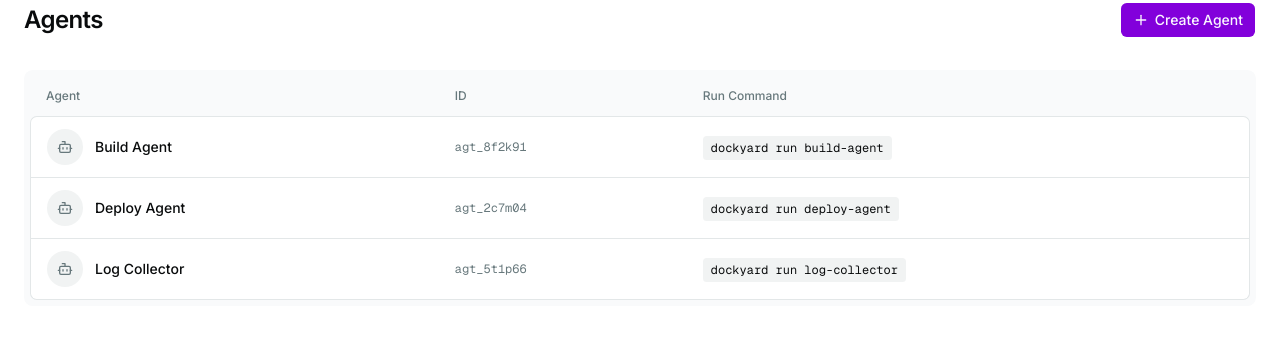
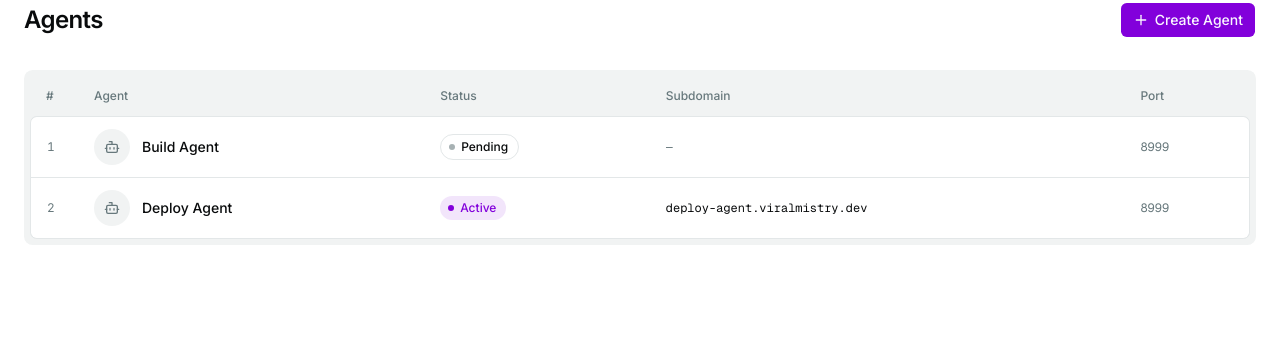
Before and after one commit to mistryviral05/dockyard-frontend, a Next.js app: page /agents in a window 1280 px wide. Shown: the part 124-462 px from the top of the page. Built offline with nearby package versions, Linux system fonts and the light colour scheme; no server answers.

Commit message:
feat: add agent status badge and empty state components; enhance agents table with status display and subdomain handling

```diff
--- /dev/null
+++ b/src/app/(dashboard)/agents/_components/agent-status-badge.tsx
@@ -0,0 +1,34 @@
+import { Badge } from "@/shared/components/myui/badge"
+import { cn } from "@/shared/lib/utils"
+import type { AgentStatus } from "@/features/agent/types"
+
+const statusConfig: Record<
+  AgentStatus,
+  { label: string; variant: "default" | "primary" | "outline"; dot: string }
+> = {
+  active: { label: "Active", variant: "primary", dot: "bg-primary" },
+  pending: {
+    label: "Pending",
+    variant: "outline",
+    dot: "bg-muted-foreground animate-pulse",
+  },
+  inactive: {
+    label: "Inactive",
+    variant: "default",
+    dot: "bg-muted-foreground",
+  },
+  offline: { label: "Offline", variant: "default", dot: "bg-destructive" },
+}
+
+function AgentStatusBadge({ status }: { status: AgentStatus }) {
+  const { label, variant, dot } = statusConfig[status]
+
+  return (
+    <Badge variant={variant} className="gap-1.5 py-1 pr-2.5 pl-2">
+      <span className={cn("size-1.5 rounded-full", dot)} />
+      {label}
+    </Badge>
+  )
+}
+
+export { AgentStatusBadge }
--- /dev/null
+++ b/src/app/(dashboard)/agents/_components/agents-empty-state.tsx
@@ -0,0 +1,18 @@
+import { Bot } from "lucide-react"
+
+function AgentsEmptyState() {
+  return (
+    <div className="flex flex-col items-center justify-center gap-2 rounded-xl border border-border bg-background px-6 py-16 text-center">
+      <span className="flex size-11 items-center justify-center rounded-full bg-muted text-muted-foreground">
+        <Bot className="size-5" />
+      </span>
+      <p className="mt-2 font-medium">No agents yet</p>
+      <p className="max-w-sm text-sm text-muted-foreground">
+        Create an agent to connect one of your servers and start running builds
+        and deployments on it.
+      </p>
+    </div>
+  )
+}
+
+export { AgentsEmptyState }
--- a/src/app/(dashboard)/agents/_components/agents-table.tsx
+++ b/src/app/(dashboard)/agents/_components/agents-table.tsx
@@ -8,45 +8,56 @@ import {
   TableHeader,
   TableRow,
 } from "@/shared/components/ui/table"
+import type { Agent } from "@/features/agent/types"
+import { AgentStatusBadge } from "./agent-status-badge"
+import { AgentsEmptyState } from "./agents-empty-state"
 
-export type Agent = {
-  id: string
-  name: string
-  command: string
-}
-
+// TODO: replace with GET /v1/agents once the feature layer exists.
 const agents: Agent[] = [
   {
-    id: "agt_8f2k91",
+    id: "agent_tz4k91xw0q8n2mv7bd3ls6yh",
     name: "Build Agent",
-    command: "dockyard run build-agent",
+    status: "pending",
+    subdomain: null,
+    port: "8999",
   },
   {
-    id: "agt_2c7m04",
+    id: "agent_9m2xq7pv4hd1sc8kt5nr3wbz",
     name: "Deploy Agent",
-    command: "dockyard run deploy-agent",
-  },
-  {
-    id: "agt_5t1p66",
-    name: "Log Collector",
-    command: "dockyard run log-collector",
+    status: "active",
+    subdomain: "deploy-agent.viralmistry.dev",
+    port: "8999",
   },
 ]
 
 function AgentsTable() {
+  if (agents.length === 0) {
+    return (
+      <div className="rounded-2xl bg-muted p-1.5">
+        <AgentsEmptyState />
+      </div>
+    )
+  }
+
   return (
-    <div className="rounded-2xl bg-gray-50 p-1.5 ">
+    <div className="rounded-2xl bg-muted p-1.5">
       <Table className="border-separate border-spacing-0">
         <TableHeader>
           <TableRow className="border-0 hover:bg-transparent">
+            <TableHead className="h-10 w-12 px-4 text-xs font-medium text-muted-foreground">
+              #
+            </TableHead>
             <TableHead className="h-10 px-4 text-xs font-medium text-muted-foreground">
               Agent
             </TableHead>
             <TableHead className="h-10 px-4 text-xs font-medium text-muted-foreground">
-              ID
+              Status
             </TableHead>
             <TableHead className="h-10 px-4 text-xs font-medium text-muted-foreground">
-              Run Command
+              Subdomain
+            </TableHead>
+            <TableHead className="h-10 px-4 text-xs font-medium text-muted-foreground">
+              Port
             </TableHead>
           </TableRow>
         </TableHeader>
@@ -60,8 +71,11 @@ function AgentsTable() {
             [&_tr:last-child_td:last-child]:rounded-br-xl
             [&_tr_td:first-child]:border-l [&_tr_td:last-child]:border-r"
         >
-          {agents.map((agent) => (
+          {agents.map((agent, index) => (
             <TableRow key={agent.id} className="border-0 hover:bg-transparent">
+              <TableCell className="px-4 py-3 text-xs tabular-nums text-muted-foreground">
+                {index + 1}
+              </TableCell>
               <TableCell className="px-4 py-3">
                 <div className="flex items-center gap-3">
                   <span className="flex size-9 shrink-0 items-center justify-center rounded-full bg-muted text-muted-foreground">
@@ -70,13 +84,16 @@ function AgentsTable() {
                   <span className="font-medium">{agent.name}</span>
                 </div>
               </TableCell>
+              <TableCell className="px-4 py-3">
+                <AgentStatusBadge status={agent.status} />
+              </TableCell>
+              <TableCell className="px-4 py-3 font-mono text-xs">
+                {agent.subdomain ?? (
+                  <span className="text-muted-foreground">—</span>
+                )}
+              </TableCell>
               <TableCell className="px-4 py-3 font-mono text-xs text-muted-foreground">
-                {agent.id}
-              </TableCell>
-              <TableCell className="px-4 py-3">
-                <code className="rounded-md bg-muted px-2 py-1 font-mono text-xs">
-                  {agent.command}
-                </code>
+                {agent.port}
               </TableCell>
             </TableRow>
           ))}
```
Also changed, not shown: src/features/agent/types.ts (+11 -5 lines).
